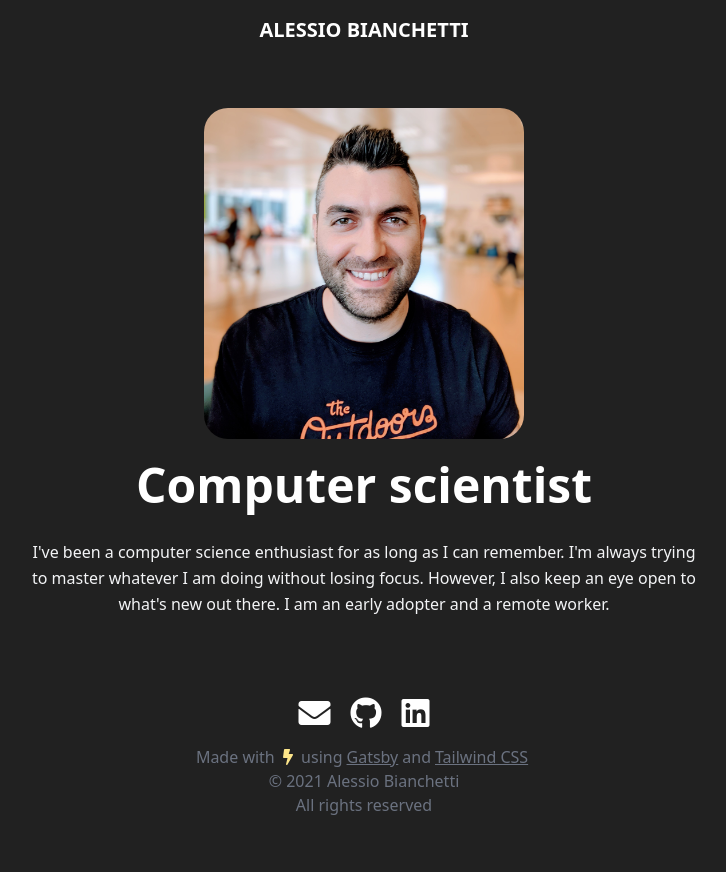
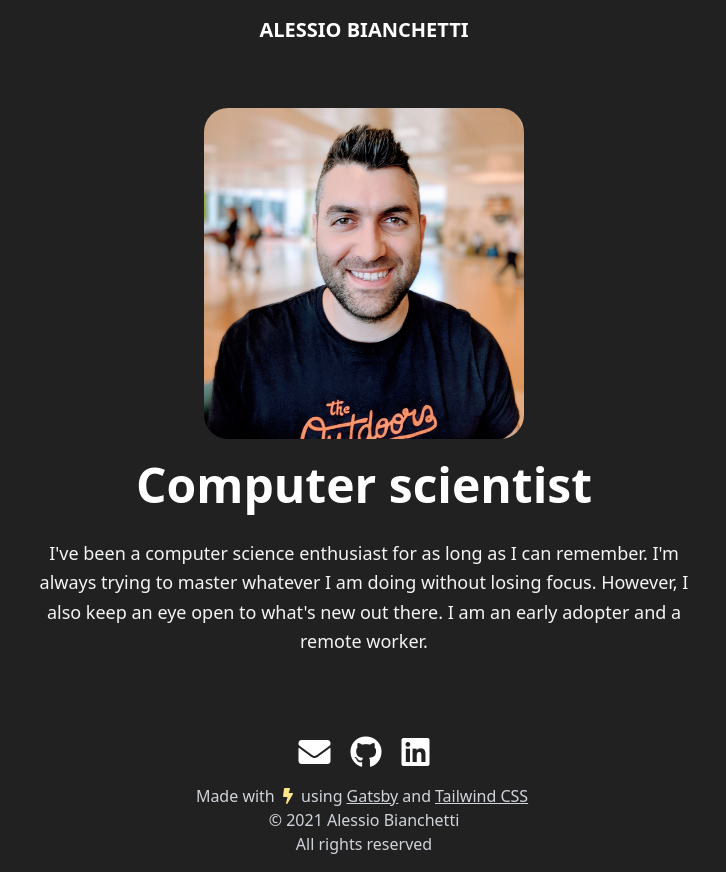
Before and after one commit to abianche/gatsby-profile, a Gatsby site: page / in a window 1280 px wide. Shown: the whole page, without its empty margins (276-1002 px from the left). Before the commit the page ends 833 px from the top, so only its background shows below. Built offline with nearby package versions, Linux system fonts and the light colour scheme; Gatsby itself is replaced by a stand-in of ours.

Commit message:
better accessibility

```diff
--- a/src/components/footer.jsx
+++ b/src/components/footer.jsx
@@ -16,7 +16,7 @@ export default function Footer() {
 
   return (
     <footer className="p-4 px-6">
-      <div className="flex flex-col items-center text-center text-gray-500">
+      <div className="flex flex-col items-center text-center text-gray-300">
         <div>
           Made with{" "}
           <i
--- a/src/pages/index.jsx
+++ b/src/pages/index.jsx
@@ -13,7 +13,7 @@ const IndexPage = () => (
         <h2 className=" mt-4 text-white text-5xl leading-tight font-semibold font-heading">
           Computer scientist
         </h2>
-        <p className="mt-6 mb-8 text-gray-100 leading-relaxed">
+        <p className="mt-6 mb-8 text-lg text-gray-100 leading-relaxed">
           I've been a computer science enthusiast for as long as I can remember.
           I'm always trying to master whatever I am doing without losing focus.
           However, I also keep an eye open to what's new out there. I am an
```
